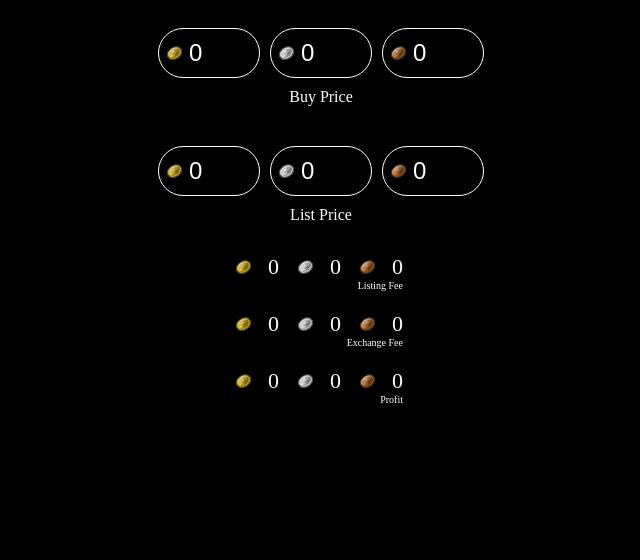
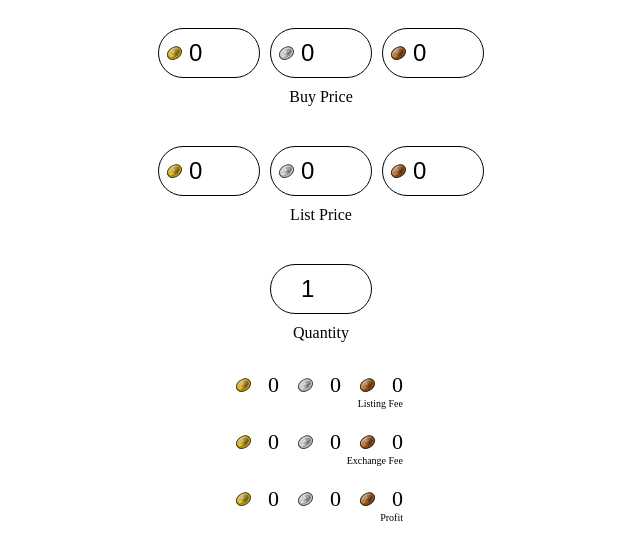
Before and after one commit to jdherder/gw2-tp-angular2, an Angular app: page / in a window 1280 px wide. Shown: the top 560 px of the page, without its empty margins (319-959 px from the left). Built offline with nearby package versions, Linux system fonts and the light colour scheme.

Commit message:
Adds quantity entry form component.

```diff
--- a/src/app/app.component.html
+++ b/src/app/app.component.html
@@ -13,6 +13,12 @@
             (updateCoinValues)="updateCoinValues()">
     </coin-entry-form>
 
+    <quantity-entry-form
+            [label]="'Quantity'"
+            [(quantity)]="state.quantity"
+            (updateCoinValues)="updateCoinValues()">
+    </quantity-entry-form>
+
     <coin-display [label]="'Listing Fee'" [coins]="state.coinFeeListing"></coin-display>
     <coin-display [label]="'Exchange Fee'" [coins]="state.coinFeeExchange"></coin-display>
     <coin-display [label]="'Profit'" [coins]="state.coinProfit"></coin-display>
--- a/src/app/app.module.ts
+++ b/src/app/app.module.ts
@@ -6,13 +6,15 @@ import { HttpModule } from '@angular/http';
 import { AppComponent } from './app.component';
 import { CoinEntryForm } from './coinEntryForm/coinEntryForm.component';
 import { CoinDisplay } from './coinDisplay/coinDisplay.component';
+import { QuantityEntryForm } from './quantityEntryForm/quantityEntryForm.component';
 
 
 @NgModule({
   declarations: [
     AppComponent,
     CoinEntryForm,
-    CoinDisplay
+    CoinDisplay,
+    QuantityEntryForm
   ],
   imports: [
     BrowserModule,
--- a/src/app/coinDisplay/coinDisplay.component.css
+++ b/src/app/coinDisplay/coinDisplay.component.css
@@ -33,7 +33,6 @@
     min-width: 27px;
     text-align: right;
     font-size: 22px;
-    text-shadow: black 2px 2px 5px;
 }
 
 .coinDisplay .label {
--- a/src/app/coinEntryForm/coinEntryForm.component.css
+++ b/src/app/coinEntryForm/coinEntryForm.component.css
@@ -11,7 +11,7 @@
     margin: 0 5px;
     font-size: 24px;
     border-radius: 50px;
-    border: 1px solid white;
+    border: 1px solid black;
     box-shadow: none;
     outline: none;
 }
--- /dev/null
+++ b/src/app/quantityEntryForm/quantityEntryForm.component.css
@@ -0,0 +1,21 @@
+.quantityEntryForm {
+    padding: 20px;
+}
+.quantityEntryForm .inputs {
+    display: flex;
+    justify-content: center;
+}
+.quantityEntryForm input {
+    width: 60px;
+    padding: 10px 10px 10px 30px;
+    margin: 0 5px;
+    font-size: 24px;
+    border-radius: 50px;
+    border: 1px solid black;
+    box-shadow: none;
+    outline: none;
+}
+.quantityEntryForm .label {
+    margin-top: 10px;
+    text-align: center;
+}
--- /dev/null
+++ b/src/app/quantityEntryForm/quantityEntryForm.component.html
@@ -0,0 +1,14 @@
+<!-- quantityEntryForm component template -->
+
+<div class="quantityEntryForm">
+    <div class="inputs">
+        <input class="copper"
+               type="text"
+               [(ngModel)]="quantity"
+               (focus) = "selectAllContent($event)"
+               (keypress)="checkNumericInput($event)"
+               (ngModelChange)="calcCoinTotal()"
+               maxLength="3" />
+    </div>
+    <div class="label">{{label}}</div>
+</div>
--- /dev/null
+++ b/src/app/quantityEntryForm/quantityEntryForm.component.ts
@@ -0,0 +1,30 @@
+import { Component, Input, Output, EventEmitter } from '@angular/core';
+
+@Component({
+    selector: 'quantity-entry-form',
+    templateUrl: './quantityEntryForm.component.html',
+    styleUrls: ['./quantityEntryForm.component.css']
+})
+export class QuantityEntryForm {
+    @Input() label: string;
+    @Input() quantity: number;
+    @Output() quantityChange = new EventEmitter<number>();
+    @Output() updateCoinValues = new EventEmitter<any>();
+
+    calcCoinTotal() {
+        this.quantityChange.emit(this.quantity);
+        this.updateCoinValues.emit();
+    }
+
+    checkNumericInput(event) {
+        const pattern = /[0-9]/;
+        let inputChar = String.fromCharCode(event.charCode);
+        if (!pattern.test(inputChar)) {
+            event.preventDefault();
+        }
+    }
+
+    selectAllContent(event) {
+        event.target.select();
+    }
+}
--- a/src/styles.css
+++ b/src/styles.css
@@ -3,10 +3,10 @@
 html {
     /* background: url('../assets/bg01.jpg') no-repeat center center fixed;
     background-size: cover; */
-    background-color: black;
-    color: white;
+    background-color: white;
+    color: black;
 }
 
 input {
-    color: white;
+    color: black;
 }
```
